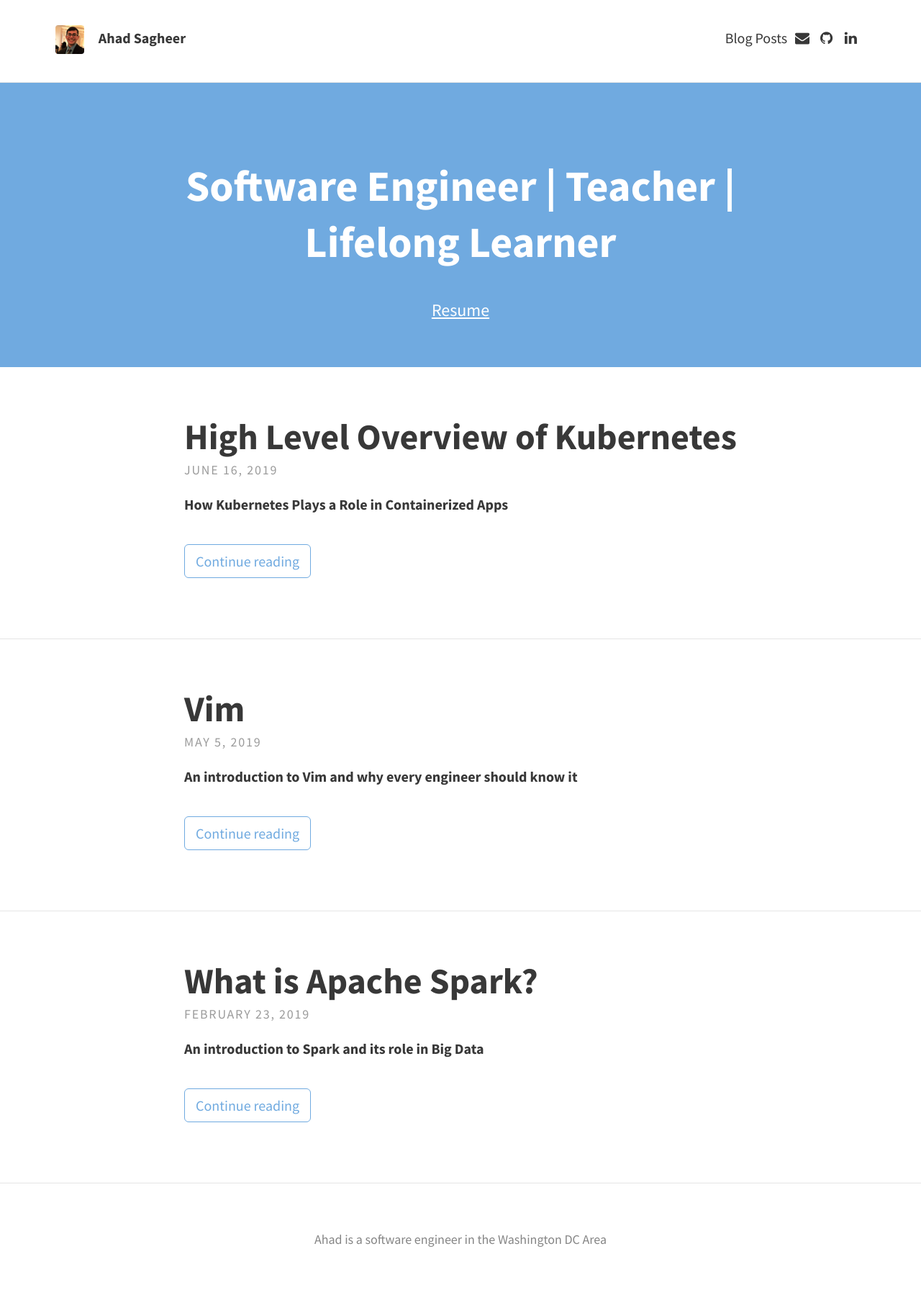
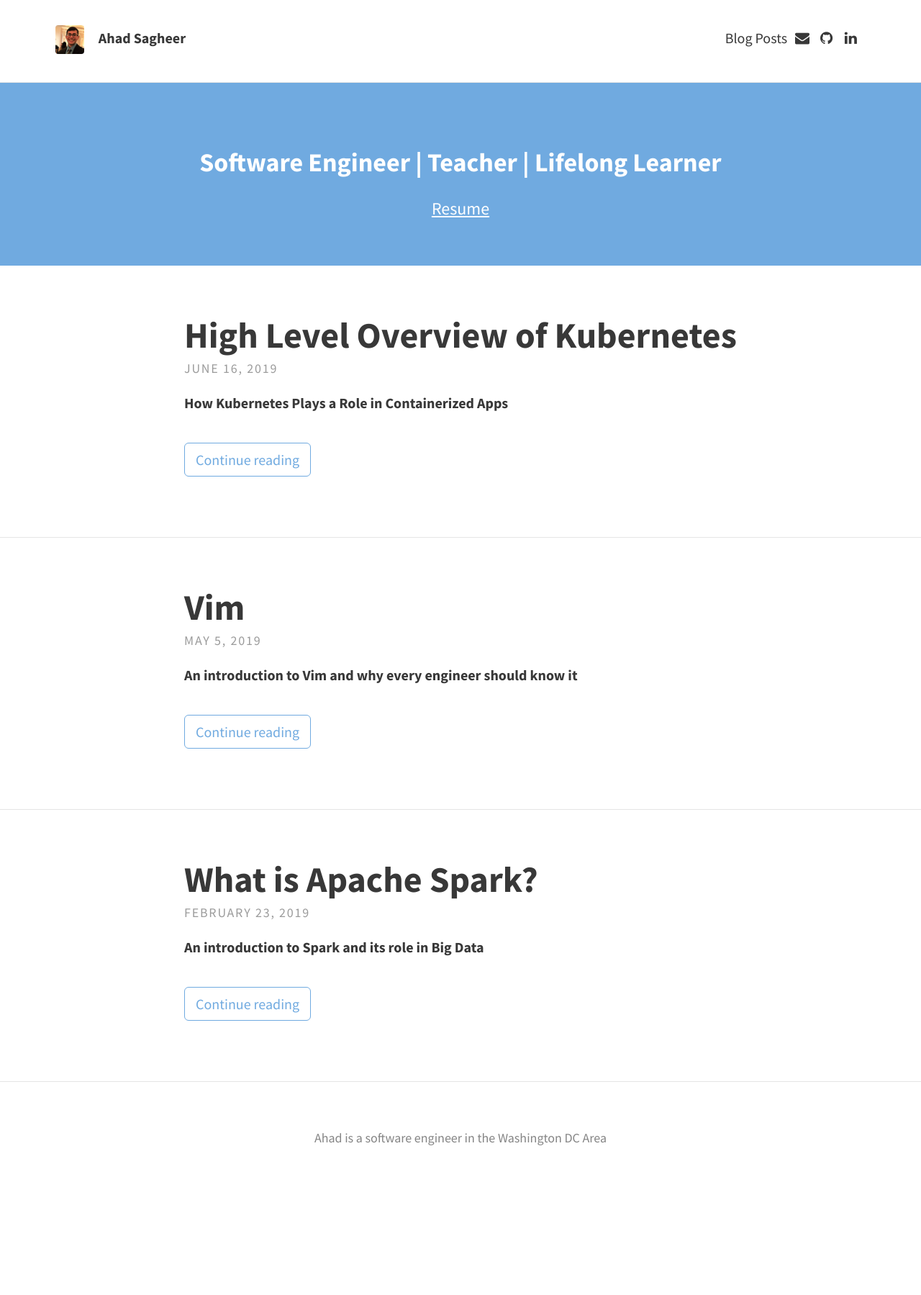
Before and after one commit to ssagheer532/website-tmp, a Jekyll site: the page built from index.html, in a window 1280 px wide. Shown: the whole page at 72% size. Built offline with Jekyll 4.4.1, drawn with Linux system fonts in a browser that asks for light colours; the list of posts is cut into pages by our own code; after the commit the page ends 1658 px from its top, so only the background shows below that.

```diff
--- a/_config.yml
+++ b/_config.yml
@@ -10,7 +10,7 @@ theme_settings:
   description: "A personal website and blog for Ahad Sagheer"
 
   header_text: >
-     <h1>Software Engineer | Teacher | Lifelong Learner</h1>
+     <h3>Software Engineer | Teacher | Lifelong Learner</h3>
   header_text_feature_image:
   footer_text: >
    Ahad is a software engineer in the Washington DC Area
```
